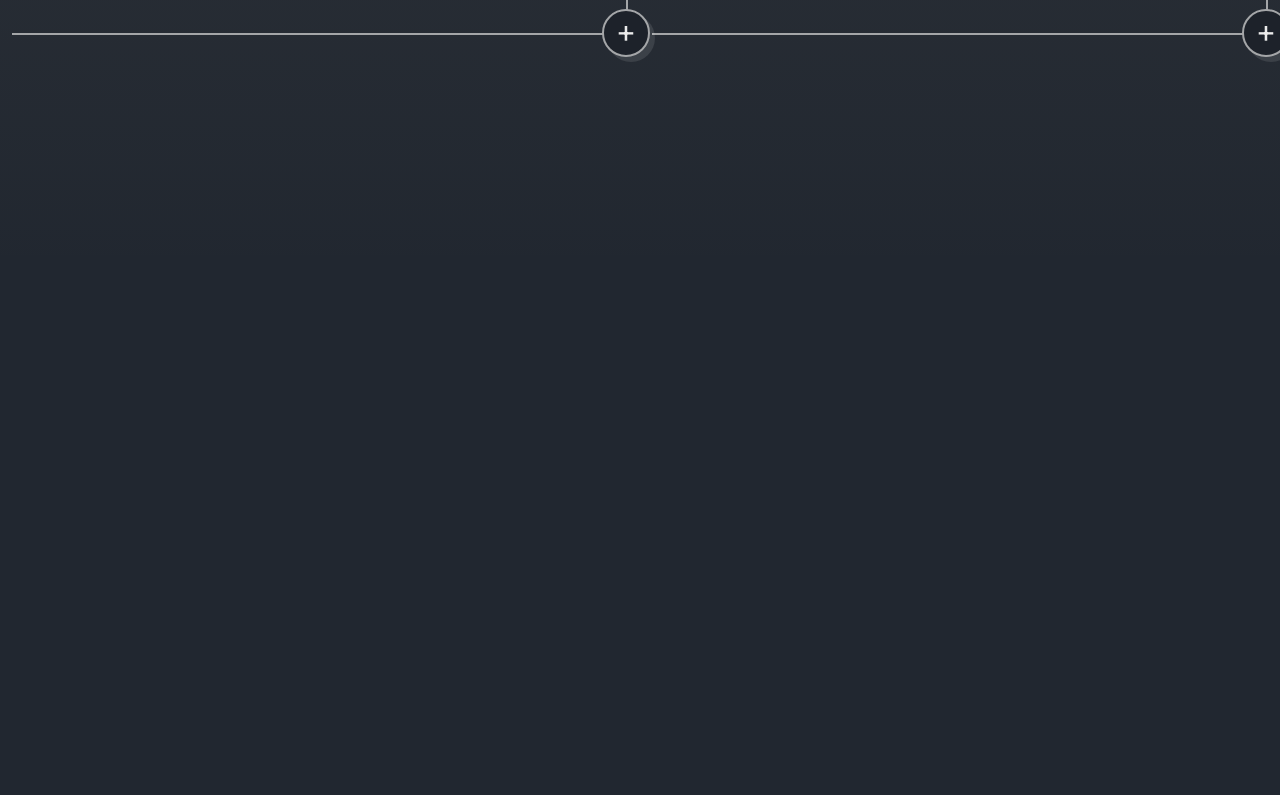
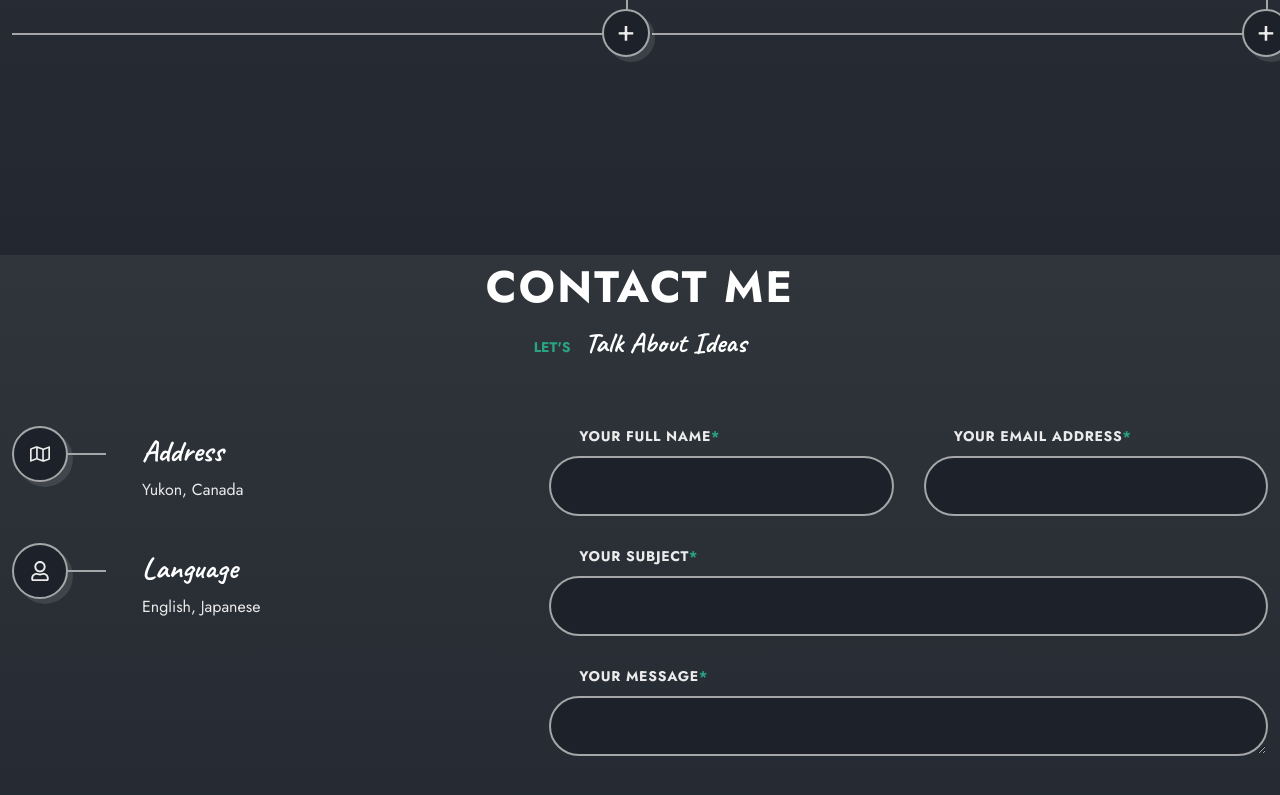
Before and after one commit to Kanako-muff/kanakos_portfolio, a React (Vite) app: page / in a window 1280 px wide. Shown: the part 4828-5623 px from the top of the page. Before the commit the page ends 5083 px from the top, so only its background shows below. Built offline with nearby package versions, Linux system fonts and the light colour scheme.

Commit message:
contact initial commit

```diff
--- a/src/App.jsx
+++ b/src/App.jsx
@@ -5,6 +5,7 @@ import Services from "./components/services/Services";
 import Skills from "./components/skills/Skills";
 import Portfolio from "./components/portfolio/Portfolio";
 import Resume from "./components/resume/Resume";
+import Contact from "./components/contact/Contact";
 
 function App() {
   return (
@@ -14,6 +15,7 @@ function App() {
       <Skills />
       <Portfolio />
       <Resume />
+      <Contact />
     </main>
   );
 }
--- /dev/null
+++ b/src/components/contact/Contact.jsx
@@ -0,0 +1,93 @@
+import React from "react";
+import {
+  FaRegAddressBook,
+  FaRegEnvelope,
+  FaRegUser,
+  FaRegMap,
+} from "react-icons/fa";
+import "./contact.css";
+
+const Contact = () => {
+  return (
+    <section className="contact section" id="contact">
+      <h2 className="section__title text-cs">Contact Me</h2>
+      <p className="section__subtitle">
+        Let's <span>Talk About Ideas</span>
+      </p>
+
+      <div className="contact__container container grid">
+        <div className="contact__content">
+          <div className="contact__card">
+            <span className="contact__card-icon">
+              <FaRegMap />
+            </span>
+
+            <h3 className="contact__card-title">Address</h3>
+            <p className="contact__card-data">Yukon, Canada</p>
+          </div>
+
+          <div className="contact__card">
+            <span className="contact__card-icon">
+              <FaRegUser />
+            </span>
+
+            <h3 className="contact__card-title">Language</h3>
+            <p className="contact__card-data">English, Japanese</p>
+          </div>
+
+          {/* <div className="contact__card">
+            <span className="contact__card-icon">
+              <FaRegEnvelope />
+            </span>
+
+            <h3 className="contact__card-title">Email</h3>
+            <p className="contact__card-data">zoe.miller@gmail.com</p>
+          </div>
+
+          <div className="contact__card">
+            <span className="contact__card-icon">
+              <FaRegAddressBook />
+            </span>
+
+            <h3 className="contact__card-title">Phone</h3>
+            <p className="contact__card-data">+1(900)900-9000</p>
+          </div> */}
+        </div>
+
+        <form className="contact__form">
+          <div className="contact__form-group grid">
+            <div className="contact__form-div">
+              <label className="contact__form-tag text-cs">
+                Your Full Name<b>*</b>
+              </label>
+              <input type="text" className="contact__form-input" />
+            </div>
+
+            <div className="contact__form-div">
+              <label className="contact__form-tag text-cs">
+                Your Email Address<b>*</b>
+              </label>
+              <input type="text" className="contact__form-input" />
+            </div>
+          </div>
+
+          <div className="contact__form-div">
+            <label className="contact__form-tag text-cs">
+              Your Subject<b>*</b>
+            </label>
+            <input type="text" className="contact__form-input" />
+          </div>
+
+          <div className="contact__form-div contact__form-area">
+            <label className="contact__form-tag text-cs">
+              Your Message<b>*</b>
+            </label>
+            <textarea className="contact__form-input"></textarea>
+          </div>
+        </form>
+      </div>
+    </section>
+  );
+};
+
+export default Contact;
--- /dev/null
+++ b/src/components/contact/contact.css
@@ -0,0 +1,77 @@
+.contact {
+  background-image: var(--second-gradient);
+}
+
+.contact__container {
+  grid-template-columns: 5fr 7fr;
+}
+
+.contact__card {
+  padding-left: 130px;
+  margin-bottom: 40px;
+  position: relative;
+}
+
+.contact__card-icon,
+.contact__form-input {
+  border: 2px solid var(--border-color);
+  background-color: var(--container-color);
+}
+
+.contact__card-icon {
+  position: absolute;
+  top: 0;
+  left: 0;
+  width: 56px;
+  height: 56px;
+  border-radius: 50%;
+  box-shadow: var(--shadow);
+  font-size: var(--larger-font-size);
+  display: grid;
+  place-items: center;
+}
+
+.contact__card-icon::after {
+  content: "";
+  width: 40px;
+  height: 2px;
+  background-color: var(--border-color);
+  position: absolute;
+  left: 100%;
+  top: 50%;
+  margin-top: -1px;
+}
+
+.contact__card-title {
+  font-size: var(--h2-font-size);
+  font-family: var(--second-font);
+  padding-block: 6px;
+}
+
+.contact__form-group {
+  grid-template-columns: repeat(2, 1fr);
+  column-gap: 30px;
+}
+
+.contact__form-div {
+  display: grid;
+  row-gap: 10px;
+  margin-bottom: 30px;
+}
+
+.contact__form-tag {
+  margin-left: 30px;
+  font-size: var(--smaller-font-size);
+  font-weight: 700;
+}
+
+.contact__form-tag b {
+  color: var(--primary-color);
+}
+
+.contact__form-input {
+  color: var(--title-color);
+  height: 60px;
+  border-radius: 30px;
+  padding-inline: 30px;
+}
```
